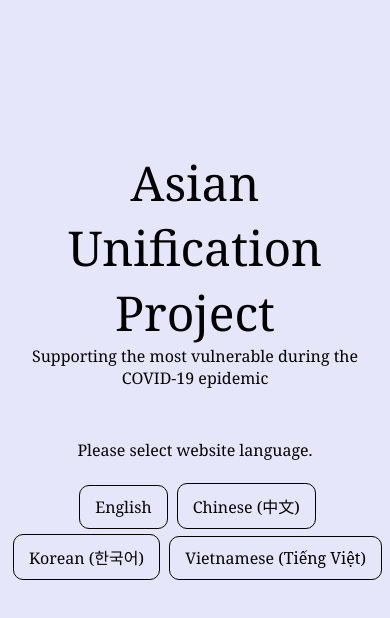
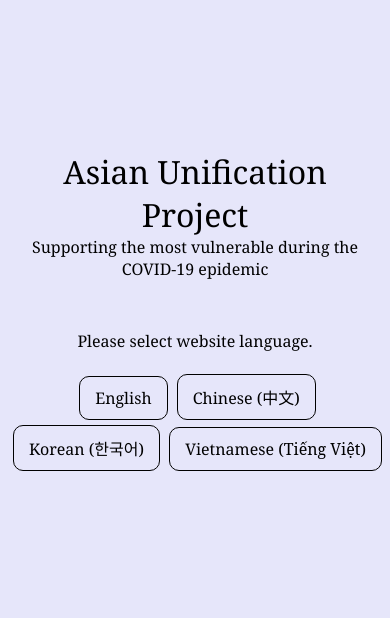
Before and after one commit to SubtleAsianNetworking/COVID-Website, a plain HTML site: page index.html in a window 390 px wide. Drawn offline with Linux system fonts and the light colour scheme.

Commit message:
Making website more mobile-friendly pt. 3

```diff
--- a/index.css
+++ b/index.css
@@ -14,6 +14,12 @@ a {
 .title {
     font-size: 3em;
 }
+
+@media (max-width: 600px) {
+    .title {
+        font-size: 2em;
+    }
+  }
 
 .info {
     margin-top: 150px;
```
